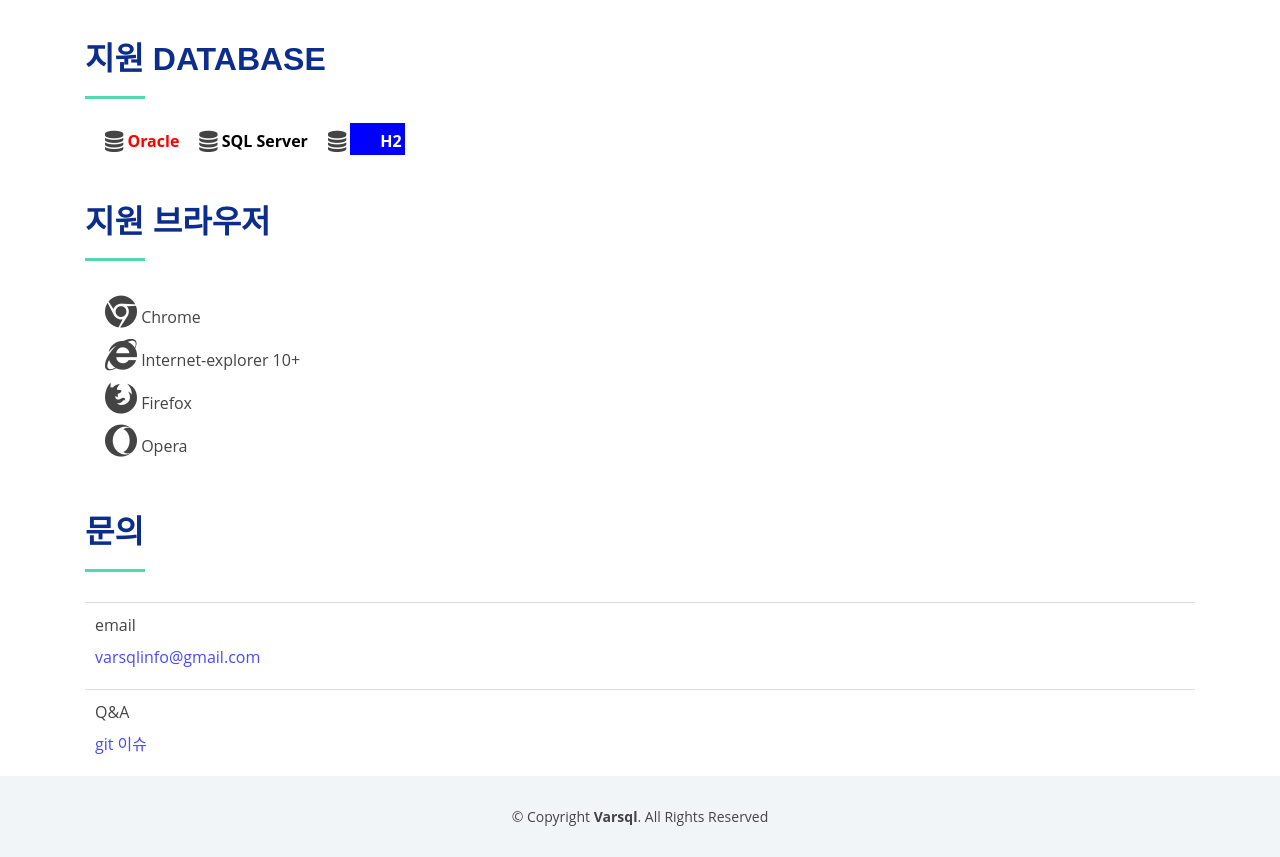
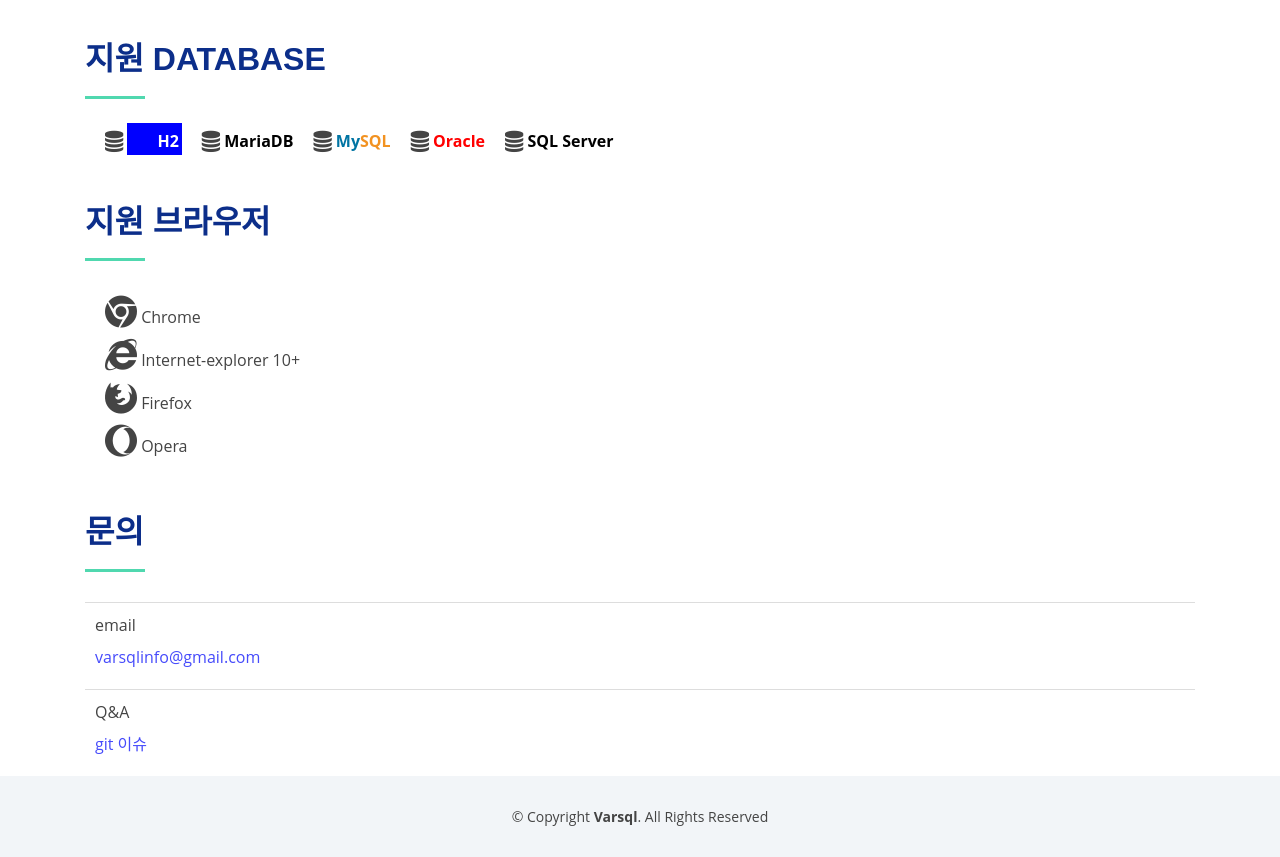
Before and after one commit to ytechinfo/varsql-page, a plain HTML site: page index.html in a window 1280 px wide. Shown: the part 1560-2417 px from the top of the page. Drawn offline with Linux system fonts and the light colour scheme.

Commit message:
mysql, mariadb추가.

```diff
--- a/index.html
+++ b/index.html
@@ -124,15 +124,23 @@
 			<ul>
 				<li>
 					<i class="fa fa-database fa-lg"></i>
+					<span style="background-color: blue;padding: 7px 3px 3px 30px;color:white;font-weight:bold;">H2</span>
+				</li>
+				<li>
+					<i class="fa fa-database fa-lg"></i>
+					<span style="color:black;font-weight:bold;">MariaDB</span>
+				</li>
+				<li>
+					<i class="fa fa-database fa-lg"></i>
+					<span style="color:black;font-weight:bold;"><span style="color:#0074a3;">My</span><span style="color:#f29221;">SQL</span></span>
+				</li>
+				<li>
+					<i class="fa fa-database fa-lg"></i>
 					<span style="color:red;font-weight:bold;">Oracle</span>
 				</li>
 				<li>
 					<i class="fa fa-database fa-lg"></i>
 					<span style="color:black;font-weight:bold;">SQL Server</span>
-				</li>
-				<li>
-					<i class="fa fa-database fa-lg"></i>
-					<span style="background-color: blue;padding: 7px 3px 3px 30px;color:white;font-weight:bold;">H2</span>
 				</li>
 			</ul>
         </div>
```
